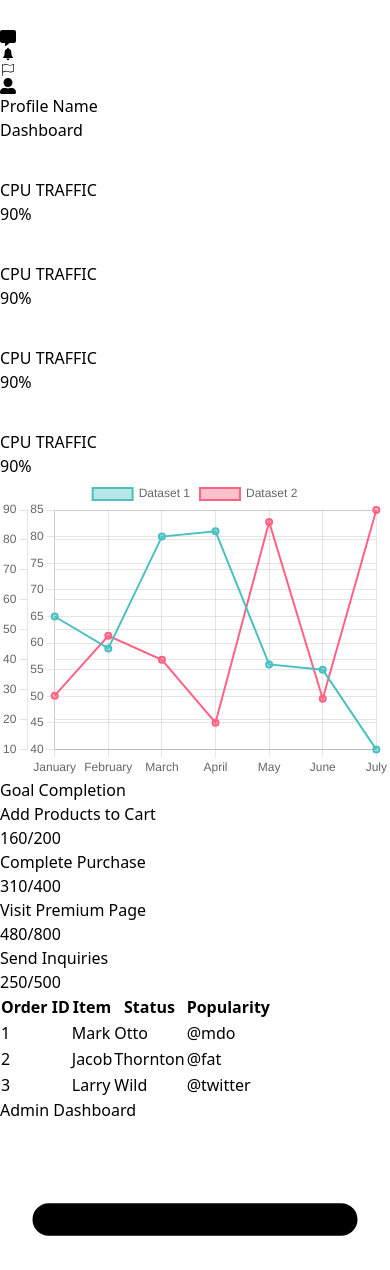
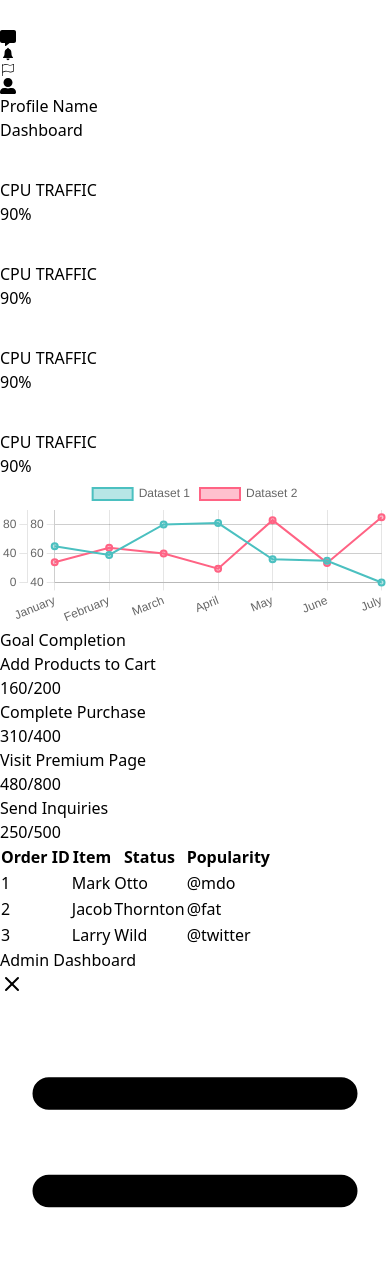
Before and after one commit to Razibul-Islam/dashboard, a React (Vite) app: page / in a window 390 px wide. Shown: the top 1270 px of the page. Built offline with nearby package versions, Linux system fonts and the light colour scheme.

Commit message:
responsive done

```diff
--- a/src/compinents/Chart.jsx
+++ b/src/compinents/Chart.jsx
@@ -74,7 +74,7 @@ const ChartL = () => {
   }, []);
   return (
     <div>
-      <canvas ref={chartRef} width={300} height={300}></canvas>
+      <canvas ref={chartRef} className="w-full h-52 lg:w-80 lg:h-80"></canvas>
     </div>
   );
 };
--- a/src/compinents/layout/DashboardLayout.jsx
+++ b/src/compinents/layout/DashboardLayout.jsx
@@ -1,9 +1,10 @@
-import { useState } from "react";
+import { useEffect, useState } from "react";
 import { Link, Outlet } from "react-router-dom";
 import Navbar from "../Navbar";
 
 const DashboardLayout = () => {
-  const [isOpen, setIsOpen] = useState(true);
+  const tabletWidth = window.innerWidth > 768;
+  const [isOpen, setIsOpen] = useState(tabletWidth);
 
   const mainClassNames = `duration-500 ${isOpen ? "ml-72" : "ml-0"}`; // Add your main class names here
   const overlayClassNames = `
@@ -19,6 +20,18 @@ const DashboardLayout = () => {
     ${isOpen ? "translate-x-0" : "-translate-x-full"}
   `;
 
+  useEffect(() => {
+    const handleResize = () => {
+      const newIsOpen = window.innerWidth > 768;
+      setIsOpen(newIsOpen);
+    };
+    window.addEventListener("resize", handleResize);
+
+    return () => {
+      window.removeEventListener("resize", handleResize);
+    };
+  }, []);
+
   return (
     <main className={mainClassNames}>
       <header>
@@ -29,8 +42,24 @@ const DashboardLayout = () => {
       <main className={overlayClassNames}>
         <section className={`${drawerClassNames}`}>
           <article className="relative w-screen max-w-96 pb-10 flex flex-col space-y-6 overflow-hidden h-full bg-[#1E282C] ">
-            <header className="p-4 font-bold text-lg uppercase">
-              Admin Dashboard
+            <header className="p-4 font-bold text-lg uppercase flex items-center">
+              <h1 className="mr-14">Admin Dashboard</h1>
+              <svg
+                xmlns="http://www.w3.org/2000/svg"
+                viewBox="0 0 24 24"
+                width="24"
+                height="24"
+                fill="none"
+                stroke="currentColor"
+                strokeWidth="2"
+                strokeLinecap="round"
+                strokeLinejoin="round"
+                className="md:hidden block"
+                onClick={() => setIsOpen(!isOpen)}
+              >
+                <line x1="18" y1="6" x2="6" y2="18"></line>
+                <line x1="6" y1="6" x2="18" y2="18"></line>
+              </svg>
             </header>
             <div className="overflow-y-auto overflow-x-hidden flex-grow ">
               <ul className="flex flex-col py-4 space-y-1">
--- a/src/pages/AllUser.jsx
+++ b/src/pages/AllUser.jsx
@@ -5,9 +5,9 @@ const AllUser = () => {
   const [createUser, setCreateUser] = useState(false);
 
   return (
-    <div className="bg-[#F1F5F9] w-full  p-10">
-      <div className="bg-white p-10">
-        <div className="flex justify-between items-center">
+    <div className="bg-[#F1F5F9] w-full p-0 md:p-10">
+      <div className="bg-white p-5 md:p-10">
+        <div className="md:flex justify-between items-center">
           <h1 className="text-[#8a99af] text-xl font-medium">
             User Information
           </h1>
@@ -22,7 +22,7 @@ const AllUser = () => {
           <div className="flex flex-wrap">
             <div className="w-full">
               <ul
-                className="flex mb-0 list-none flex-wrap pt-3 pb-4 flex-row"
+                className="flex mb-0 list-none gap-5 flex-wrap pt-3 pb-4 flex-row"
                 role="tablist"
               >
                 <li className="-mb-px mr-2 last:mr-0 flex-auto text-center">
@@ -132,7 +132,7 @@ const AllUser = () => {
                 Total All Users:0
               </h1>
               <div className="relative flex flex-col min-w-0 break-words bg-white w-full mb-6 shadow-lg rounded">
-                <div className="px-4 py-5 flex-auto">
+                <div className="px-1 md:px-4 py-5 flex-auto">
                   <div className="tab-content tab-space">
                     <div
                       className={openTab === 1 ? "block" : "hidden"}
@@ -368,9 +368,9 @@ const AllUser = () => {
             </div>
           </div>
         ) : (
-          <div className="p-10">
+          <div className="p-3 md:p-10">
             <form className="w-full bg-[#F1F5F9] py-10">
-              <div className="w-1/2 mx-auto space-y-5">
+              <div className="w-full md:w-1/2 px-5 md:px-0 mx-auto space-y-5">
                 <div className="flex flex-col">
                   <label htmlFor="name">Name</label>
                   <input
--- a/src/pages/Home.jsx
+++ b/src/pages/Home.jsx
@@ -7,7 +7,7 @@ const Home = () => {
       <div className="pb-5">
         <h1 className="text-2xl">Dashboard</h1>
       </div>
-      <div className="grid grid-cols-4 gap-8">
+      <div className="grid grid-cols-1 md:grid-cols-2 lg:grid-cols-4 gap-8">
         <div className="flex border border-black/5">
           {/* Setting */}
           <div className="p-5 bg-[#00C0EF]">
@@ -91,7 +91,7 @@ const Home = () => {
           </div>
         </div>
       </div>
-      <div className="flex gap-5">
+      <div className="md:flex gap-5">
         <div className="flex-[2] mt-5">
           <ChartL />
         </div>
--- a/src/pages/WebsiteManage.jsx
+++ b/src/pages/WebsiteManage.jsx
@@ -2,7 +2,7 @@ const WebsiteManage = () => {
   return (
     <div className="p-10 bg-[#F1F5F9]">
       <form className="w-full bg-white py-10">
-        <div className="w-1/2 mx-auto space-y-5">
+        <div className="w-full px-4 md:px-0 md:w-1/2 mx-auto space-y-5">
           <div className="flex flex-col">
             <label htmlFor="url">Sites URL</label>
             <input
```
Lines whose indentation alone changed are shown as unchanged.
